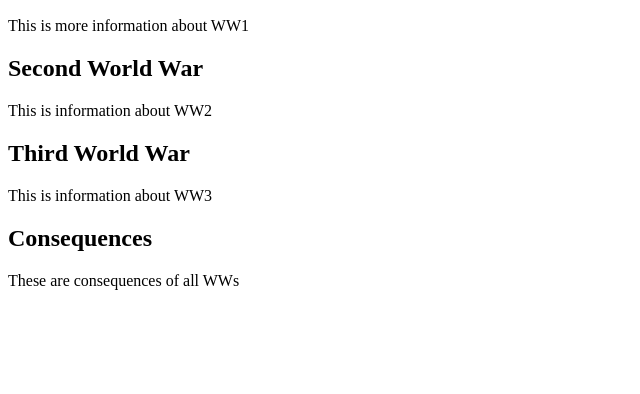
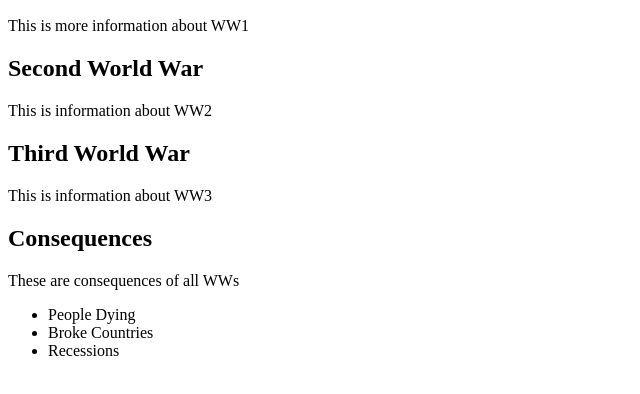
Before and after one commit to vulgoVJ/vulgoVJ.github.io, a plain HTML site: page html_exercices/demo1.html in a window 1280 px wide. Shown: the part 96-490 px from the top of the page, without its empty margins (0-640 px from the left). Drawn offline with Linux system fonts and the light colour scheme.

Commit message:
Adding Unordered (UN) Lists
Added three bulleted list items

```diff
--- a/html_exercices/demo1.html
+++ b/html_exercices/demo1.html
@@ -38,6 +38,11 @@
 
     <h2>Consequences</h2>
     <p> These are consequences of all WWs</p>
+    <ul>
+        <li>People Dying</li>
+        <li>Broke Countries</li>
+        <li>Recessions</li>
+    </ul>
 
 </section>
 
```
